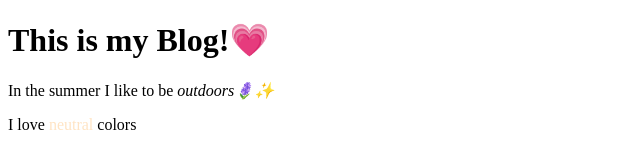
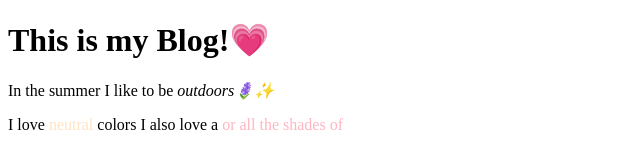
Before and after one commit to alondracorpus/Alondra, a plain HTML site: page index.html in a window 1280 px wide. Shown: the whole page, without its empty margins (0-640 px from the left). Drawn offline with Linux system fonts and the light colour scheme.

Commit message:
more colors

```diff
--- a/index.html
+++ b/index.html
@@ -19,6 +19,15 @@
     neutral
 </span>
         colors
+        I also love a
+<span style="color: lightpink;"
+        light pink
+</span>
+        or all the shades of
+<span style="color: plum;"
+        purple
+</span>
+
     </p>
 
 </body>
```
